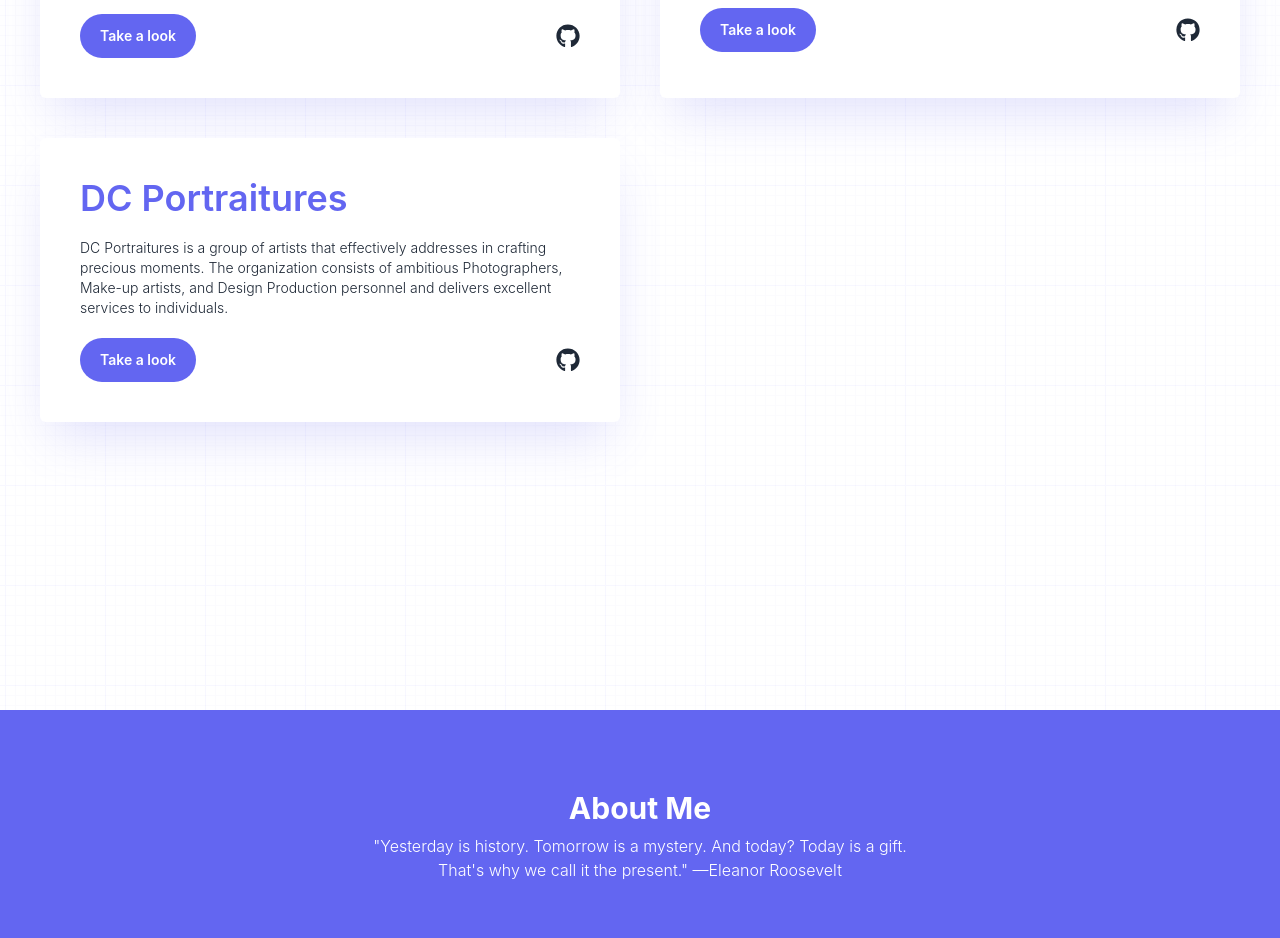
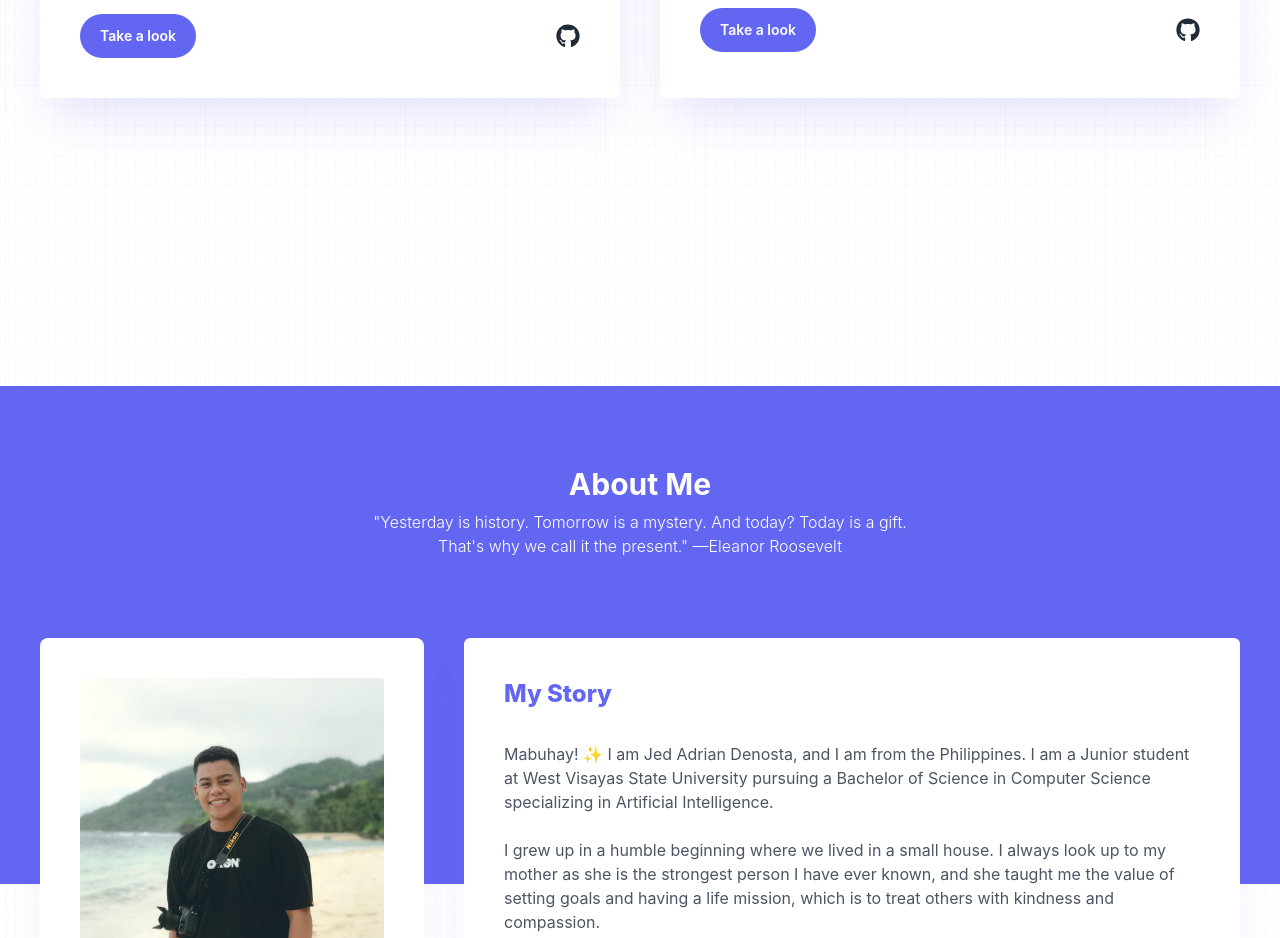
Before and after one commit to JedAdrianDenosta/next-portfolio, a Next.js app: page / in a window 1280 px wide. Shown: the part 2520-3458 px from the top of the page. Built offline with nearby package versions, Linux system fonts and the light colour scheme.

Commit message:
erase
erase

```diff
--- a/data/projects.jsx
+++ b/data/projects.jsx
@@ -31,21 +31,6 @@ const projects = [
     url: "/",
     images: ["https://jedadriandenosta.netlify.app/img/5.PNG"],
   },
-  {
-    projectName: "DC Portraitures",
-    projectDescription: (
-      <>
-        <p>
-          DC Portraitures is a group of artists that effectively addresses in
-          crafting precious moments. The organization consists of ambitious
-          Photographers, Make-up artists, and Design Production personnel and
-          delivers excellent services to individuals.
-        </p>
-      </>
-    ),
-    url: "/",
-    images: ["https://jedadriandenosta.netlify.app/img/5.PNG"],
-  },
 ];
 
 export default projects;
```
